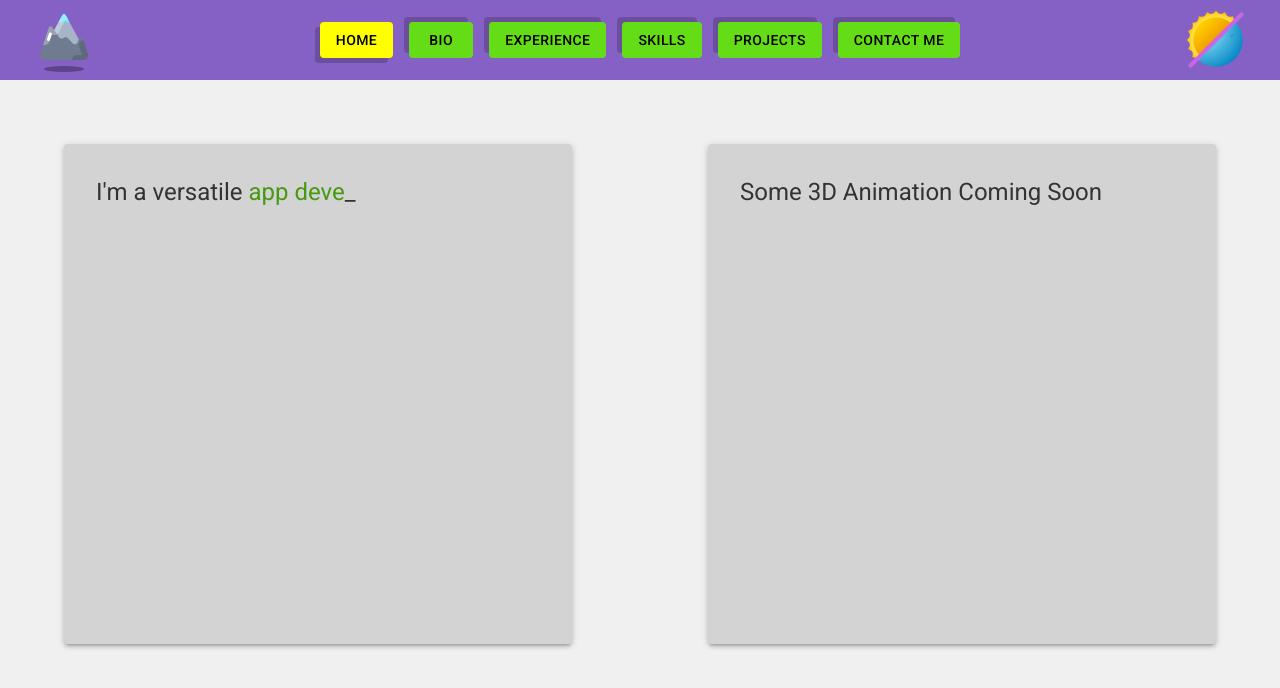
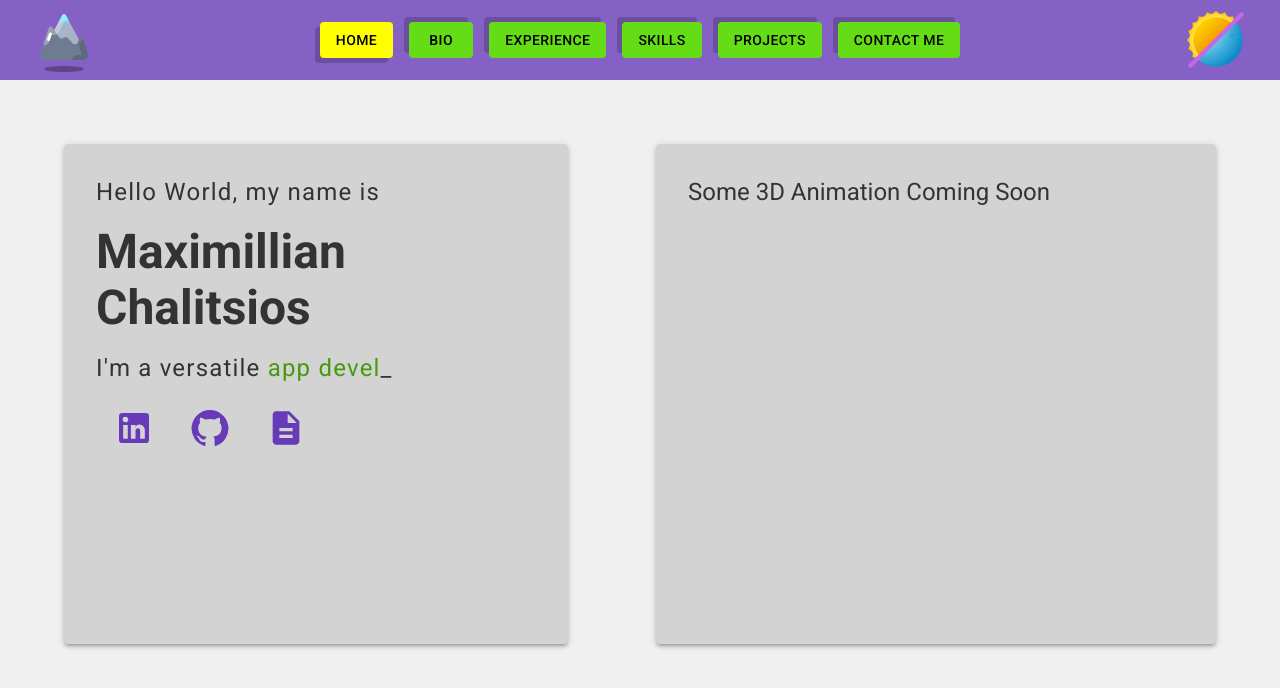
Before and after one commit to fygure/my-profile, a React (Create React App) app: page / in a window 1280 px wide. Shown: the top 688 px of the page. Built offline with nearby package versions, Linux system fonts and the light colour scheme.

Commit message:
added svg

```diff
--- a/public/index.html
+++ b/public/index.html
@@ -26,6 +26,12 @@
       work correctly both with client-side routing and a non-root public URL.
       Learn how to configure a non-root public URL by running `npm run build`.
     -->
+  <style>
+    body,
+    html {
+      overflow: hidden;
+    }
+  </style>
   <title>Max</title>
 </head>
 
--- a/src/App.jsx
+++ b/src/App.jsx
@@ -2,6 +2,7 @@ import React, { useState } from 'react';
 import { CssBaseline } from '@mui/material';
 import Navbar from './components/Navbar';
 import Router from './Router';
+import Footer from './components/Footer';
 import { ThemeProvider } from '@mui/material/styles';
 import { lightTheme, darkTheme } from './themes';
 
@@ -15,10 +16,13 @@ export default function App() {
   };
 
   return (
-    <ThemeProvider theme={theme}>
-      <CssBaseline />
-      <Navbar toggleTheme={toggleTheme} />
-      <Router />
-    </ThemeProvider>
+    <>
+      <ThemeProvider theme={theme}>
+        <CssBaseline />
+        <Navbar toggleTheme={toggleTheme} />
+        <Router />
+        <Footer />
+      </ThemeProvider>
+    </>
   );
 }
--- /dev/null
+++ b/src/components/Footer.jsx
@@ -0,0 +1,10 @@
+import React from 'react';
+import { ReactComponent as WaveSVG } from '../images/wave.svg';
+
+export default function Footer() {
+    return (
+        <>
+            <WaveSVG />
+        </>
+    )
+}
--- a/src/components/Hero.jsx
+++ b/src/components/Hero.jsx
@@ -1,8 +1,12 @@
 import React, { useEffect, useState, useMemo } from 'react';
+import { Link } from 'react-router-dom';
 import Typography from '@mui/material/Typography';
-import Grid from '@mui/material/Grid';
-import Paper from '@mui/material/Paper';
+import { Grid, Paper, Box, IconButton } from '@mui/material';
+import GitHubIcon from '@mui/icons-material/GitHub';
+import LinkedInIcon from '@mui/icons-material/LinkedIn';
+import DescriptionIcon from '@mui/icons-material/Description';
 import { useTheme } from '@mui/material/styles';
+
 
 export default function Hero() {
     const theme = useTheme();
@@ -46,24 +50,51 @@ export default function Hero() {
     }, [text, currentIndex, strings, erasing]);
 
     return (
+        <>
             <Grid
                 container
-            spacing={1}
+                spacing={0}
                 justifyContent="center"
                 alignItems="center"
-            style={{ minHeight: '60vh' }}
+                style={{
+                    minHeight: '60vh',
+                    overflow: 'hidden',
+                }}
             >
                 {/* Left Side */}
                 <Grid item xs={6}>
                     <Paper elevation={3} sx={{
                         padding: '32px',
-                    margin: '64px',
+                        margin: '64px 72px 64px 64px',
                         backgroundColor: theme.palette.background.paper,
                         height: '500px',
                     }}>
-                    <Typography variant="h5" component="div" >
+                        <Typography variant="h5" component="div" paragraph sx={{ letterSpacing: '0.05em' }}>
+                            Hello World, my name is
+                        </Typography>
+                        <Typography variant="h3" component="div" paragraph fontWeight="bold" sx={{ letterSpacing: '0.0em' }}>
+                            Maximillian Chalitsios
+                        </Typography>
+                        <Typography variant="h5" component="div" paragraph sx={{ letterSpacing: '0.05em' }}>
                             I'm a versatile <span style={{ color: theme.palette.secondary.dark }}>{text}</span>_
                         </Typography>
+                        <Box sx={{ display: 'flex', justifyContent: 'flex-start' }}>
+                            <IconButton sx={{ margin: '0 10px' }}>
+                                <Link to="https://www.linkedin.com/in/maximillianchalitsios/" target="_blank" rel="noopener noreferrer">
+                                    <LinkedInIcon sx={{ fontSize: 40 }} color="primary" />
+                                </Link>
+                            </IconButton>
+                            <IconButton sx={{ margin: '0 10px' }}>
+                                <Link to="https://github.com/fygure" target="_blank" rel="noopener noreferrer">
+                                    <GitHubIcon sx={{ fontSize: 40 }} color="primary" />
+                                </Link>
+                            </IconButton>
+                            <IconButton sx={{ margin: '0 10px' }} >
+                                <Link to="https://drive.google.com/file/d/1Bn-XDe-BvhkMut2lAkTz-qWxq6ekoTgW/view?usp=sharing" target="_blank" rel="noopener noreferrer">
+                                    <DescriptionIcon sx={{ fontSize: 40 }} color="primary" />
+                                </Link>
+                            </IconButton>
+                        </Box>
                     </Paper>
                 </Grid>
 
@@ -71,7 +102,7 @@ export default function Hero() {
                 <Grid item xs={6}>
                     <Paper elevation={3} sx={{
                         padding: '32px',
-                    margin: '64px',
+                        margin: '64px 64px 64px 16px',
                         backgroundColor: theme.palette.background.paper,
                         height: '500px',
                     }}>
@@ -81,5 +112,6 @@ export default function Hero() {
                     </Paper>
                 </Grid>
             </Grid>
+        </>
     );
 }
--- a/src/components/Navbar.jsx
+++ b/src/components/Navbar.jsx
@@ -23,6 +23,7 @@ export default function Navbar({ toggleTheme }) {
     };
 
     return (
+        <>
             <AppBar position="static" sx={{ backgroundColor: theme => theme.palette.primary.light, boxShadow: 'none' }}>
                 <Toolbar>
                     <IconButton component={Link} to="/coming-soon" onClick={() => handleButtonClick('Mountain')}>
@@ -101,5 +102,6 @@ export default function Navbar({ toggleTheme }) {
                     </IconButton>
                 </Toolbar>
             </AppBar>
+        </>
     );
 }
```
Also changed, not shown: src/images/wave.svg (added). Lines whose indentation alone changed are shown as unchanged.
